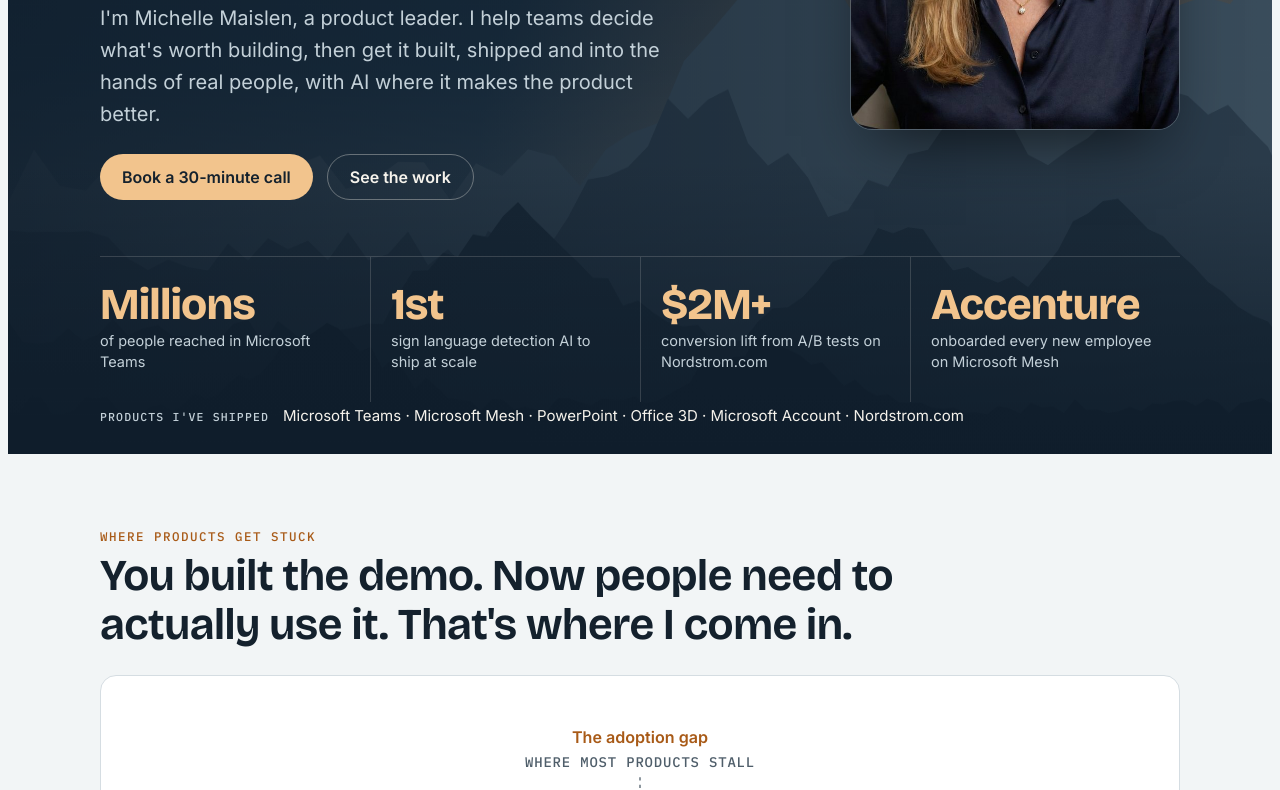
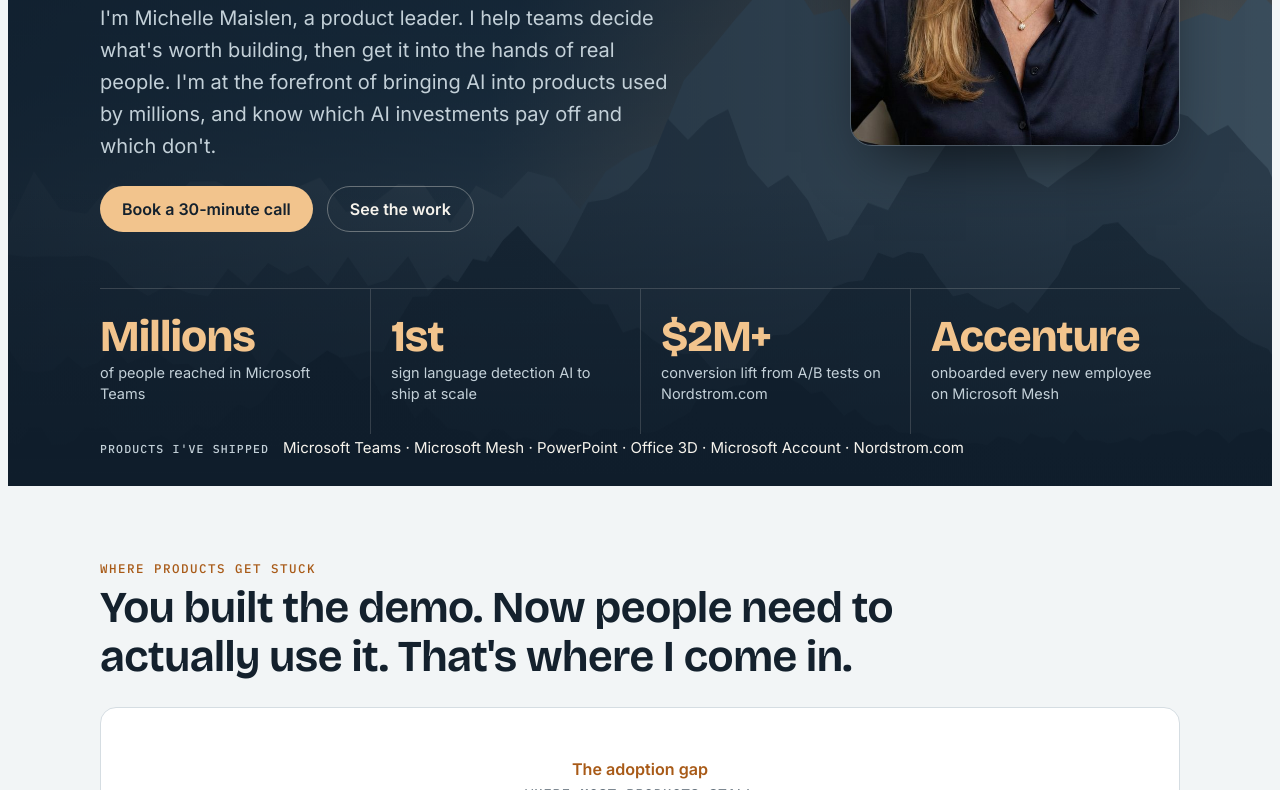
Before and after one commit to mmaislen/mmaislen.github.io, a plain HTML site: page index.html in a window 1280 px wide. Shown: the part 520-1310 px from the top of the page. Drawn offline with nearby package versions, Linux system fonts and the light colour scheme.

Commit message:
Sharpen hero intro
Co-Authored-By: Claude Opus 5.5 <noreply@anthropic.com>
Claude-Session: https://claude.ai/code/session_01MV51zmikApoFYyW9zNSm89

```diff
--- a/index.html
+++ b/index.html
@@ -258,7 +258,7 @@
       <div class="hero-body">
         <p class="eyebrow">Fractional product leadership</p>
         <h1>Pick the right product bets.<br> <em>Then get them built, shipped and used.</em></h1>
-        <p class="sub">I'm Michelle Maislen, a product leader. I help teams decide what's worth building, then get it built, shipped and into the hands of real people, with AI where it makes the product better.</p>
+        <p class="sub">I'm Michelle Maislen, a product leader. I help teams decide what's worth building, then get it into the hands of real people. I'm at the forefront of bringing AI into products used by millions, and know which AI investments pay off and which don't.</p>
         <div class="actions">
           <a class="btn btn-primary" href="#contact">Book a 30-minute call</a>
           <a class="btn btn-ghost" href="#work">See the work</a>
```
